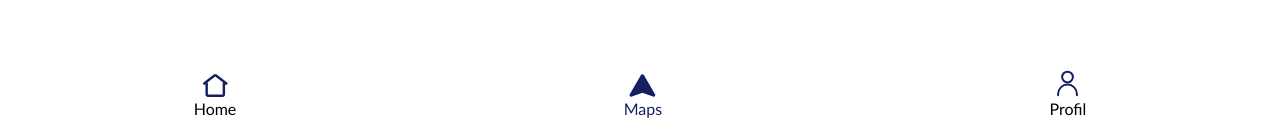
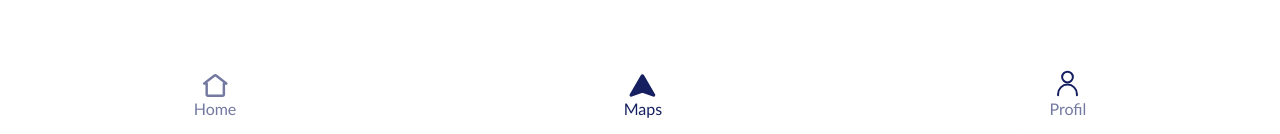
Before and after one commit to RomainLAU/IAN-EPSVE, a React (Create React App) app: page /map in a window 1280 px wide. Shown: the part 663-797 px from the top of the page. Built offline with nearby package versions, Linux system fonts and the light colour scheme.

Commit message:
:lipstick: improve active link

```diff
--- a/src/components/Footer.jsx
+++ b/src/components/Footer.jsx
@@ -4,6 +4,7 @@ import { ReactComponent as Maps } from "../assets/Maps.svg"
 import { ReactComponent as Profil } from "../assets/Profil.svg"
 
 const activeClassName = "isActive"
+const notActive = "notActive"
 
 
 export default function Footer({children}) {
@@ -13,7 +14,7 @@ export default function Footer({children}) {
                 <NavLink
                     to="/"
                     className={({ isActive }) =>
-                        isActive ? `flex flex-col-reverse content-center items-center ${activeClassName}` : "flex flex-col-reverse content-center items-center"
+                        isActive ? `flex flex-col-reverse content-center items-center ${activeClassName}` : `flex flex-col-reverse content-center items-center ${notActive}`
                     }
                 >
                     <p className="text-center">Home</p>
@@ -22,7 +23,7 @@ export default function Footer({children}) {
                 <NavLink
                     to="/map"
                     className={({ isActive }) =>
-                        isActive ? `flex flex-col-reverse content-center items-center ${activeClassName}` : "flex flex-col-reverse content-center items-center"
+                        isActive ? `flex flex-col-reverse content-center items-center ${activeClassName}` :  `flex flex-col-reverse content-center items-center ${notActive}`
                     }
                 >
                     <p>Maps</p>
@@ -32,7 +33,7 @@ export default function Footer({children}) {
                 <NavLink
                     to="/profil"
                     className={({ isActive }) =>
-                        isActive ? `flex flex-col-reverse content-center items-center ${activeClassName}` : "flex flex-col-reverse content-center items-center"
+                        isActive ? `flex flex-col-reverse content-center items-center ${activeClassName}` :  `flex flex-col-reverse content-center items-center ${notActive}`
                     }
                 >
                     <p>Profil</p>
--- a/src/index.css
+++ b/src/index.css
@@ -29,4 +29,9 @@ code {
 
 .isActive svg {
     fill: #162061;
+    stroke: #162061;
 }
+
+.notActive {
+    color: #7379A0;
+}
```
Also changed, not shown: src/assets/Home.svg.
